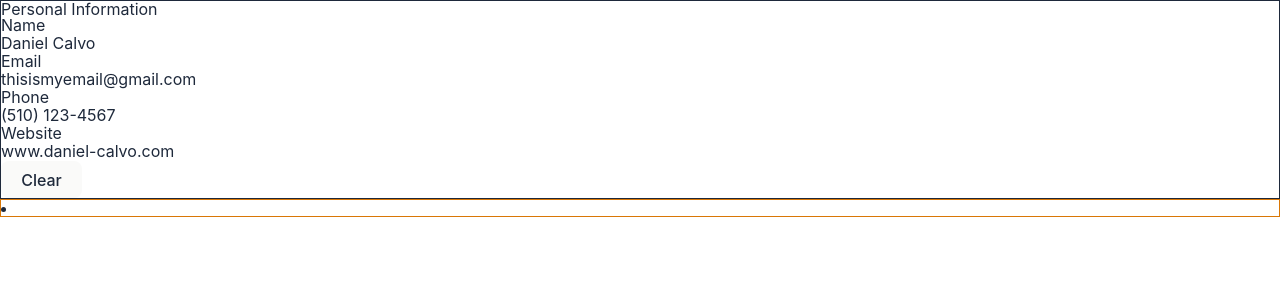
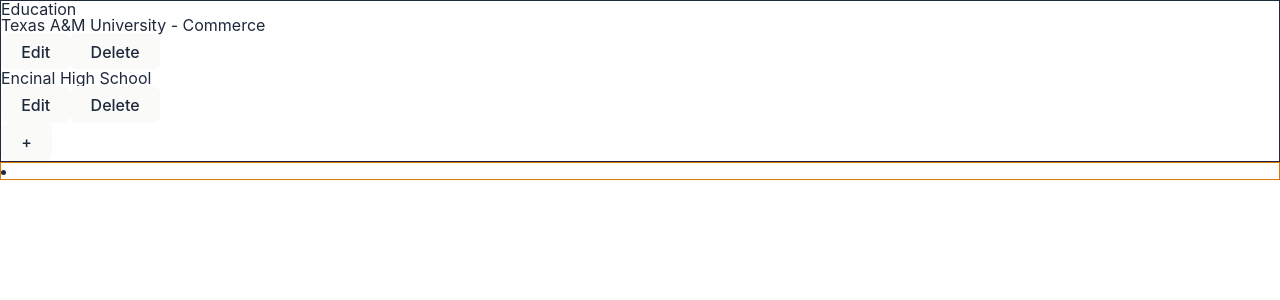
Before and after one commit to daniel-citrus/Odin-s-CV, a React (Vite) app: page / in a window 1280 px wide. Shown: the top 300 px of the page. Built offline with nearby package versions, Linux system fonts and the light colour scheme.

Commit message:
education input buttons

```diff
--- a/src/components/inputComponents/EducationalInput.jsx
+++ b/src/components/inputComponents/EducationalInput.jsx
@@ -1,17 +1,68 @@
 import { useContext, useState } from 'react';
 import { DataContext } from '../DataContext';
+import { v4 as uuid4 } from 'uuid';
+
 import InputListControls from './inputSubComponents/InputListControls';
+import InputFormControls from './inputSubComponents/InputFormControls';
+import InputDataList from './inputSubComponents/DataList';
 
 export default function EducationalInput() {
     const { educationData, setEducationData } = useContext(DataContext);
 
+    const [prevData, setPrevData] = useState({}); // Store previous data incase of edit cancel
+
+    const [mode, setMode] = useState('idle'); // 'idle', 'add', or 'edit'
     const [school, setSchool] = useState('');
     const [study, setStudy] = useState('');
     const [studyStartDate, setStudyStartDate] = useState('');
     const [studyEndDate, setStudyEndDate] = useState('');
-    const [editing, setEditing] =
-        useState(null); /* ID of educationData element that is being edited */
-    const [prevData, setPrevData] = useState({}); // Remember previous data for cancelled edits
+
+    const handleAdd = () => {
+        const newID = uuid4();
+
+        setEducationData([
+            ...educationData,
+            {
+                id: newID,
+                mode,
+                school,
+                study,
+                studyStartDate,
+                studyEndDate,
+            },
+        ]);
+
+        clearForm();
+    };
+
+    const handleAddNewData = () => {
+        clearForm();
+        setPrevData({});
+        setMode('add');
+    };
+
+    const handleClear = () => {
+        clearForm();
+
+        if (prevData === null) {
+            return;
+        }
+
+        setEducationData(
+            educationData.map((ed) => {
+                if (ed.id === prevData.id) {
+                    return {
+                        id: ed.id,
+                        school: '',
+                        study: '',
+                        studyStartDate: '',
+                        studyEndDate: '',
+                    };
+                }
+                return ed;
+            })
+        );
+    };
 
     const handleChange = (e) => {
         const target = e.target;
@@ -32,12 +83,12 @@ export default function EducationalInput() {
                 break;
         }
 
-        if (editing === null) {
+        if (mode !== 'edit') {
             return;
         }
 
         const newData = educationData.map((cd) => {
-            if (cd.id === editing) {
+            if (cd.id === prevData.id) {
                 return {
                     ...cd,
                     [target.name]: value,
@@ -52,21 +103,30 @@ export default function EducationalInput() {
 
     const handleCancel = () => {
         const newEducationData = educationData.map((cd) => {
-            if (cd.id === editing) {
+            if (cd.id === prevData.id) {
                 return prevData;
             } else {
                 return cd;
             }
         });
 
-        setEditing(null);
+        setMode('idle');
         setPrevData({});
         setEducationData(newEducationData);
-        updateFormValues({});
+        clearForm();
     };
 
     const handleDelete = (id) => {
         setEducationData(educationData.filter((d) => id != d.id));
+
+        // deleting data that is currently being edited
+        if (id !== prevData.id) {
+            return;
+        }
+
+        setMode('idle');
+        setPrevData({});
+        clearForm();
     };
 
     const handleEdit = (id) => {
@@ -80,40 +140,60 @@ export default function EducationalInput() {
             ...data,
         });
 
-        setEditing(id);
-        updateFormValues(data);
+        setMode('edit');
+        setSchool(data.school);
+        setStudy(data.study);
+        setStudyStartDate(data.studyStartDate);
+        setStudyEndDate(data.studyEndDate);
     };
 
-    function updateFormValues({
-        school = '',
-        study = '',
-        studyStartDate = '',
-        studyEndDate = '',
-    }) {
-        setSchool(school);
-        setStudy(study);
-        setStudyStartDate(studyStartDate);
-        setStudyEndDate(studyEndDate);
+    const handleSave = () => {
+        setMode('idle');
+        clearForm();
+
+        setEducationData(
+            educationData.map((ed) => {
+                if (ed.id === prevData.id) {
+                    return {
+                        id: ed.id,
+                        school,
+                        study,
+                        studyStartDate,
+                        studyEndDate,
+                    };
+                }
+
+                return ed;
+            })
+        );
+        setPrevData({});
+    };
+
+    function clearForm() {
+        setSchool('');
+        setStudy('');
+        setStudyStartDate('');
+        setStudyEndDate('');
     }
 
     return (
         <div className='education'>
             <h2>Education</h2>
-            <ul className='educationList'>
+            <InputDataList handleAddNewData={handleAddNewData}>
                 {educationData.map((d) => {
                     return (
                         <li className='educationDataListItem' key={d.id}>
                             {d.school}
                             <InputListControls
-                                editing={editing}
-                                id={d.id}
+                                disableEdit={d.id === prevData.id}
                                 handleEdit={() => handleEdit(d.id)}
                                 handleDelete={() => handleDelete(d.id)}
                             />
                         </li>
                     );
                 })}
-            </ul>
+            </InputDataList>
+            {mode !== 'idle' && (
                 <form className='flex flex-col flex-nowrap'>
                     <label htmlFor='school'>School Name</label>
                     <input
@@ -151,14 +231,18 @@ export default function EducationalInput() {
                             onChange={handleChange}
                         />
                     </div>
-                {editing !== null ? (
-                    <button type='button' onClick={handleCancel}>
-                        Cancel
-                    </button>
-                ) : (
-                    ''
+                    <InputFormControls
+                        enableAdd={mode === 'add'}
+                        enableCancel={mode !== 'idle'}
+                        enableClear={mode !== 'idle'}
+                        enableSave={mode === 'edit'}
+                        handleAdd={handleAdd}
+                        handleCancel={handleCancel}
+                        handleClear={handleClear}
+                        handleSave={handleSave}
+                    />
+                </form>
             )}
-            </form>
         </div>
     );
 }
--- a/src/components/inputComponents/InputForm.jsx
+++ b/src/components/inputComponents/InputForm.jsx
@@ -5,10 +5,8 @@ import PracticalInput from './PracticalInput';
 export default function InputFields() {
     return (
         <div className='inputFields flex flex-col flex-nowrap gap-10 border border-solid'>
-            <GeneralInput />
-            {/*
+            {/* <GeneralInput /> */}
             <EducationalInput />
- */}
             {/*
             <PracticalInput />
          */}
--- a/src/components/inputComponents/PracticalInput.jsx
+++ b/src/components/inputComponents/PracticalInput.jsx
@@ -17,7 +17,7 @@ export default function PracticalInput() {
     const [workStartDate, setWorkStartDate] = useState('');
     const [workEndDate, setWorkEndDate] = useState('');
 
-    const addNewData = () => {
+    const handleAddNewData = () => {
         clearForm();
         setMode('add');
     };
@@ -112,11 +112,15 @@ export default function PracticalInput() {
     }
 
     const handleDelete = (id) => {
-        if (practicalData.size) {
+        setPracticalData(practicalData.filter((pd) => pd.id !== id));
+
+        if (id !== prevData.id) {
             return;
         }
 
-        setPracticalData(practicalData.filter((pd) => pd.id !== id));
+        setMode('idle');
+        setPrevData({});
+        clearForm();
     };
 
     const handleEdit = (id) => {
@@ -137,7 +141,7 @@ export default function PracticalInput() {
 
     return (
         <div className='practical'>
-            <InputDataList addNewData={addNewData}>
+            <InputDataList handleAddNewData={handleAddNewData}>
                 {practicalData.map((pd) => {
                     return (
                         <li key={pd.id}>
--- a/src/components/inputComponents/inputSubComponents/DataList.jsx
+++ b/src/components/inputComponents/inputSubComponents/DataList.jsx
@@ -1,9 +1,9 @@
-export default function InputDataList({ children, addNewData }) {
+export default function InputDataList({ children, handleAddNewData }) {
     return (
         <div className='dataListContainer'>
             <ul className='inputDataList'>{children}</ul>
             <div className='dataListControls'>
-                <button type='button' onClick={addNewData}>
+                <button type='button' onClick={handleAddNewData}>
                     +
                 </button>
             </div>
```
Lines whose indentation alone changed are shown as unchanged.
